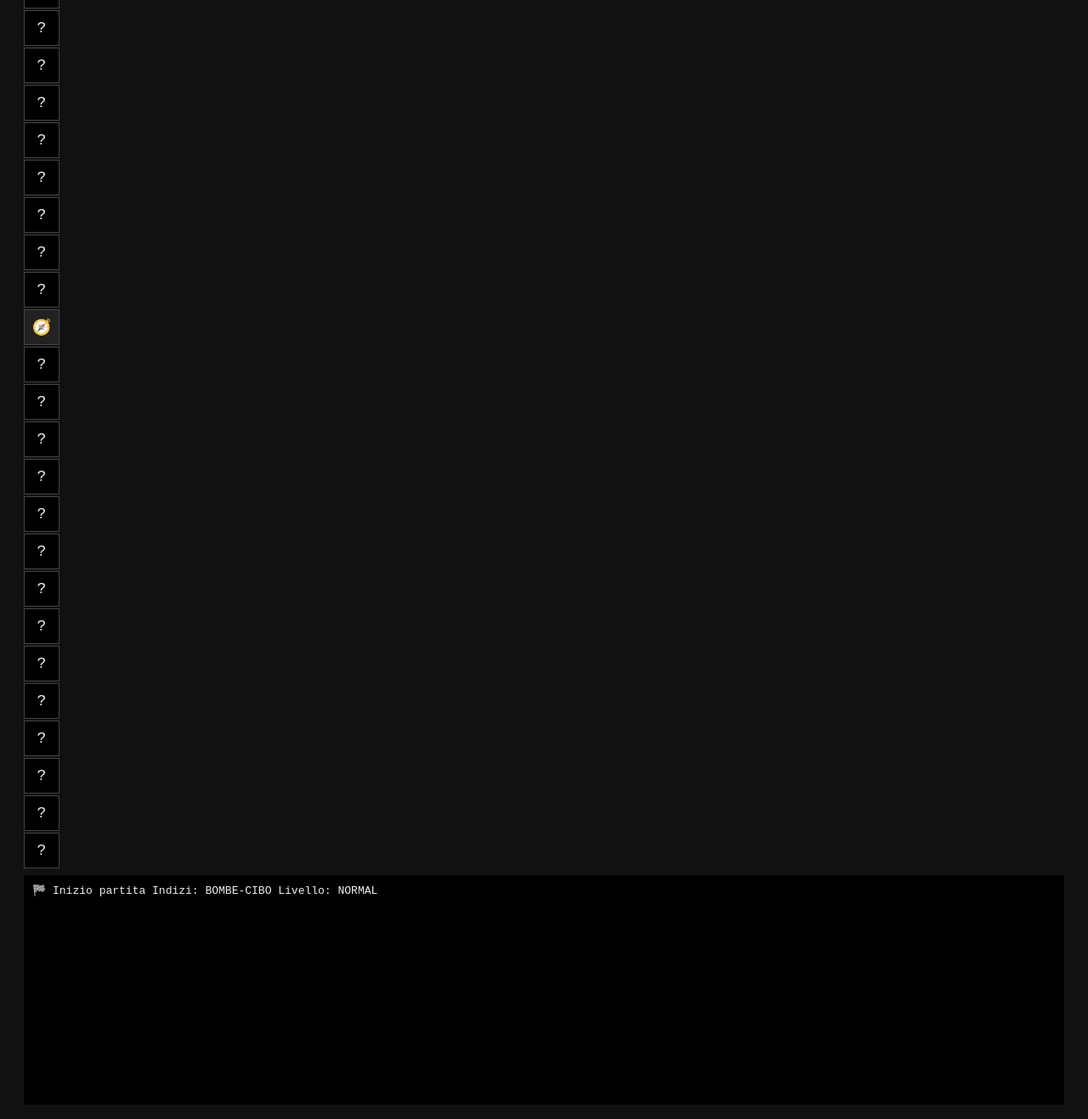
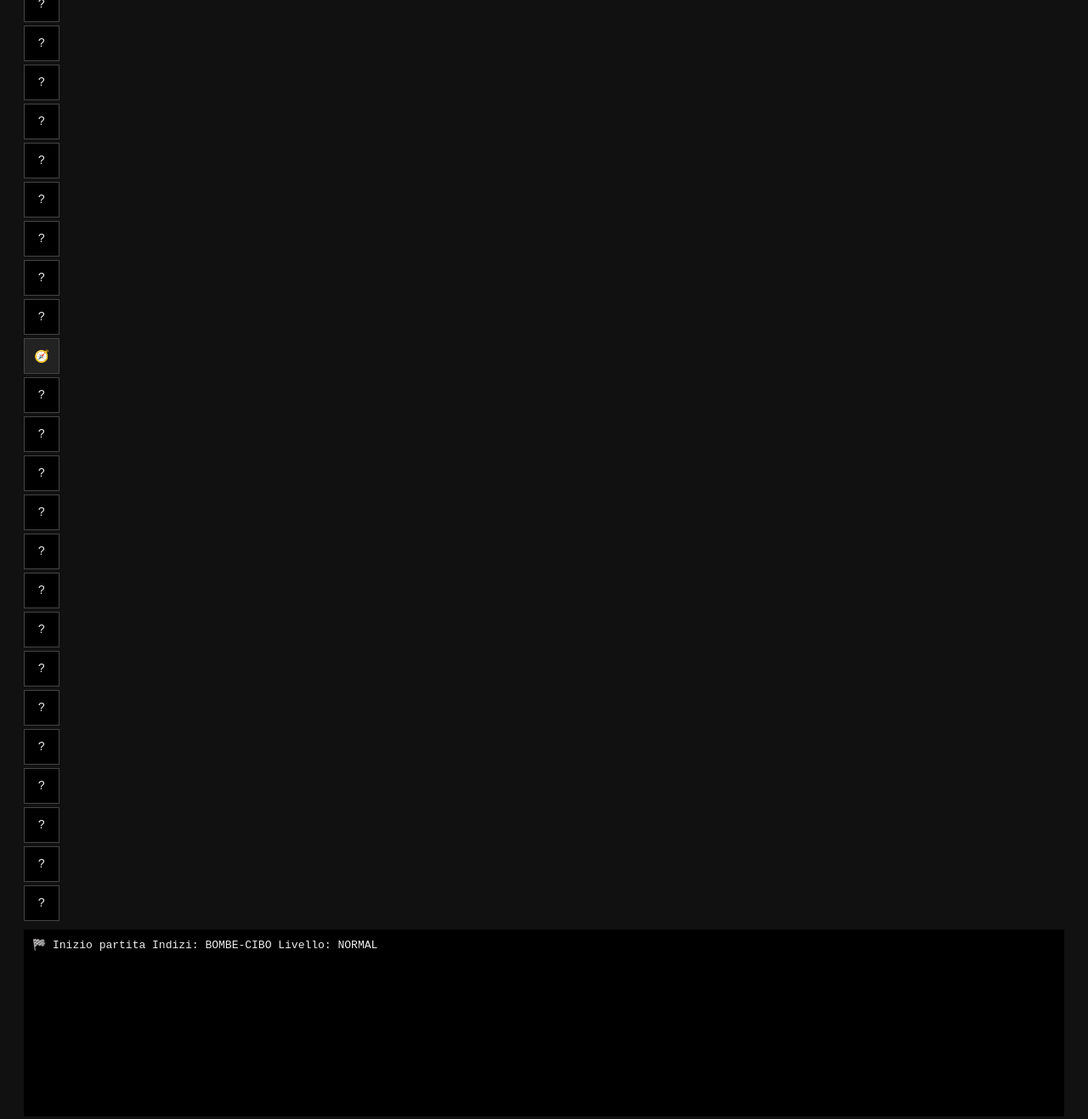
Before and after one commit to inglagattuta/factory, a website: page docs/index.html in a window 1280 px wide. Shown: the part 740-2057 px from the top of the page at 85% size. Drawn offline with Linux system fonts and the light colour scheme.

Commit message:
Update style.css

```diff
--- a/docs/style.css
+++ b/docs/style.css
@@ -5,7 +5,11 @@ body {
   padding: 20px;
 }
 
-button {
+h1 {
+  margin-bottom: 10px;
+}
+
+#menu button {
   margin: 5px;
   padding: 10px;
   font-size: 14px;
@@ -16,18 +20,8 @@ button {
   margin: 10px 0;
 }
 
-#log {
-  background: #000;
-  padding: 10px;
-  height: 250px;
-  overflow-y: auto;
-  margin-top: 10px;
-}
-
 #map {
   display: grid;
-  grid-template-columns: repeat(var(--size), 40px);
-  grid-auto-rows: 40px;
   gap: 4px;
   margin: 10px 0;
 }
@@ -40,9 +34,23 @@ button {
   align-items: center;
   justify-content: center;
   background: #222;
-  font-size: 18px;
+  font-size: 14px;
+  cursor: pointer;
 }
 
-.cell.hidden {
+.hidden {
   background: #000;
 }
+
+.revealed {
+  background: #333;
+}
+
+#log {
+  background: #000;
+  padding: 10px;
+  height: 200px;
+  overflow-y: auto;
+  margin-top: 10px;
+  font-size: 13px;
+}
```
